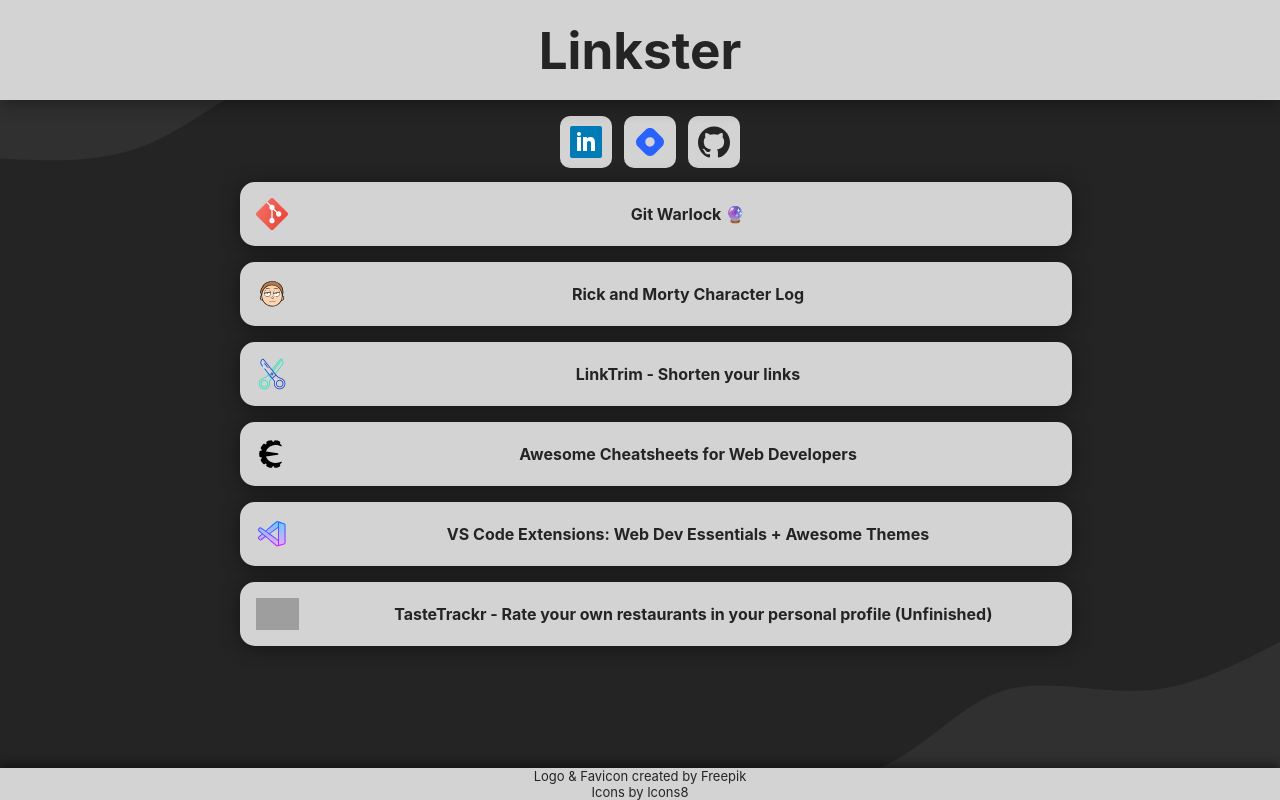
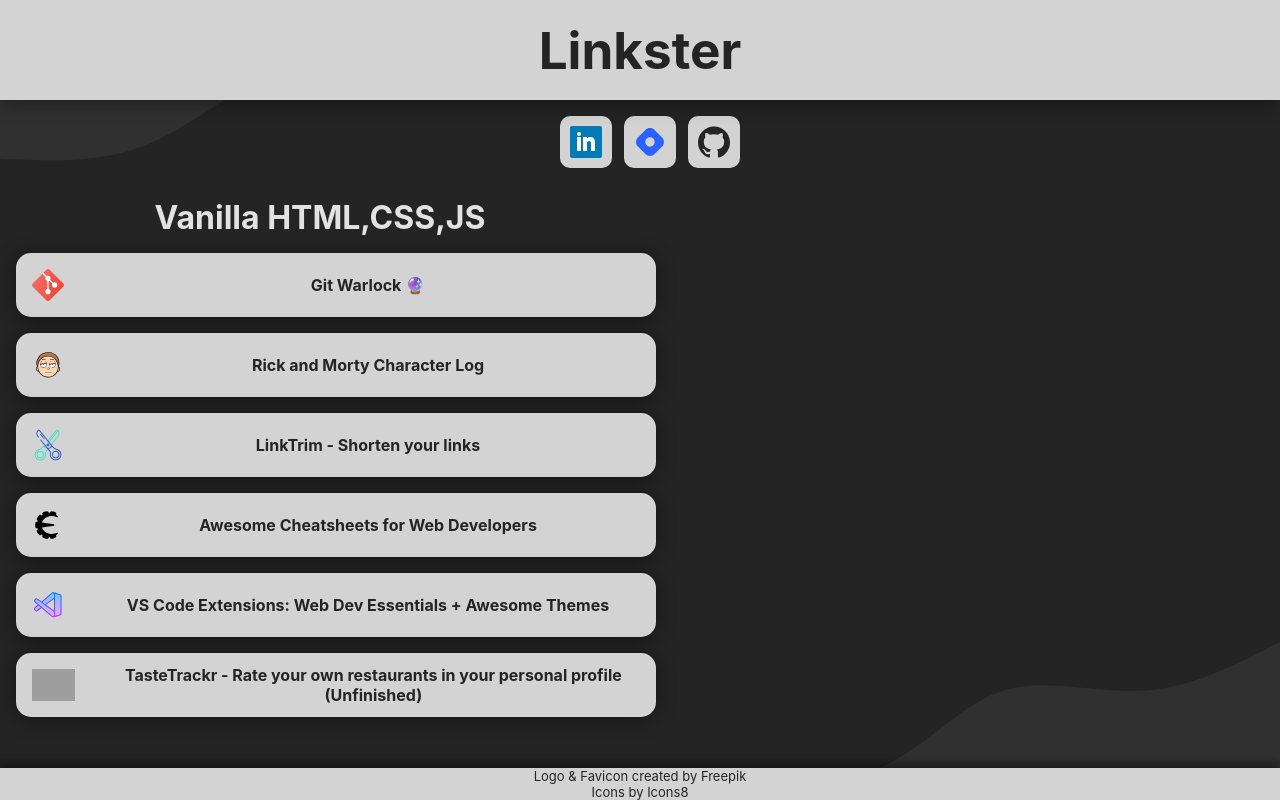
Before and after one commit to willywdev/linkster, a React (Vite) app: page / in a window 1280 px wide. Built offline with nearby package versions, Linux system fonts and the light colour scheme; grey boxes are pictures that could not be loaded.

Commit message:
create H1, function for rendering vanilla. not functional yet

```diff
--- a/src/components/MainContent/MainContent.css
+++ b/src/components/MainContent/MainContent.css
@@ -4,12 +4,12 @@
   height: 100%;
   place-items: center;
   margin-top: 1rem;
-  grid-template-columns: 1fr;
+  grid-template-columns: 1fr 1fr;
   margin-left: 1rem;
 }
 .main-content__card-link {
   font-weight: bold;
-  width: 65%;
+  width: 100%;
 }
 
 .main-content__card {
@@ -40,3 +40,8 @@
   text-align: center;
   margin: 0 auto;
 }
+.main-content__card-render-language {
+  width: 50%;
+  text-align: center;
+  margin-top: 2rem;
+}
--- a/src/components/MainContent/MainContent.jsx
+++ b/src/components/MainContent/MainContent.jsx
@@ -4,6 +4,7 @@
 export default function MainContent() {
   return (
     <>
+      <RenderVanilla />
       {links.map((link, index) => (
         <section key={index} className="main-content__section">
           <a
@@ -25,3 +26,9 @@
     </>
   );
 }
+
+function RenderVanilla() {
+  return (
+    <h1 className="main-content__card-render-language">Vanilla HTML,CSS,JS</h1>
+  );
+}
```
